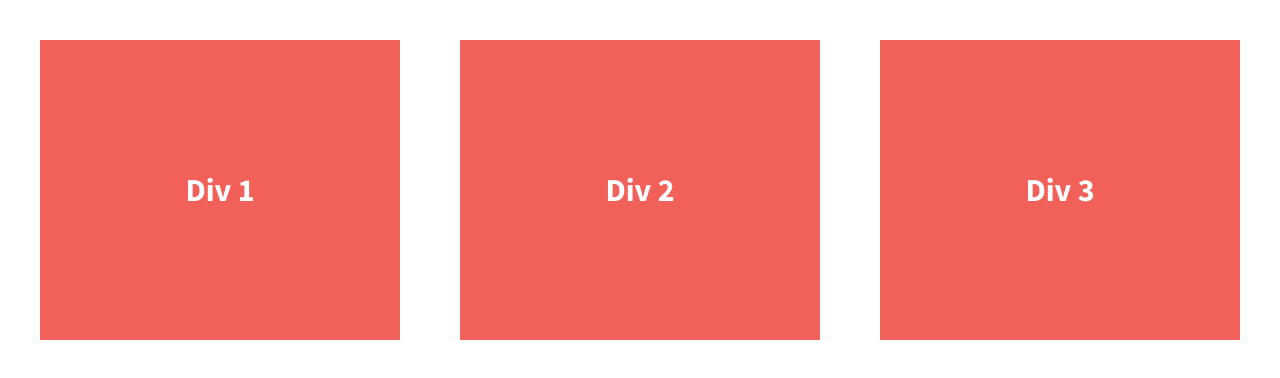
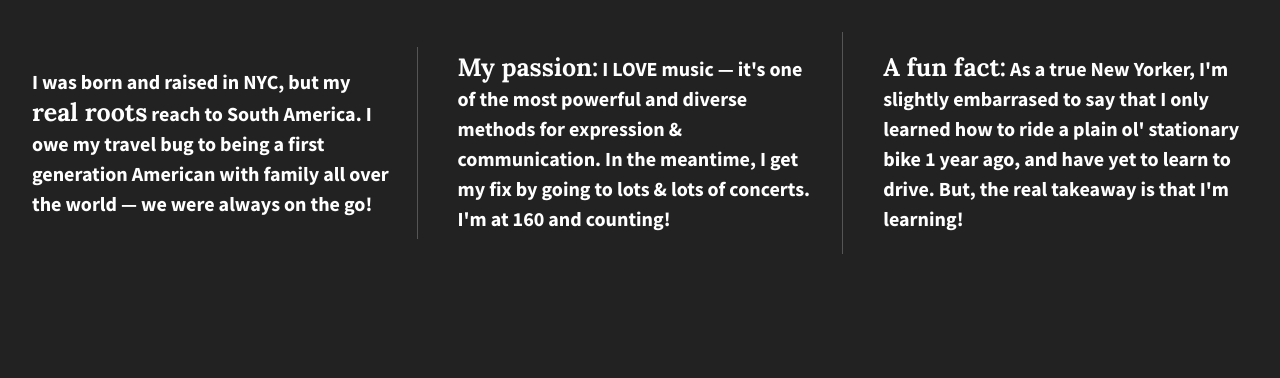
Before and after one commit to JanelleA/206-divs-flexbox-starter, a plain HTML site: page index.html in a window 1280 px wide. Drawn offline with nearby package versions, Linux system fonts and the light colour scheme.

Commit message:
content added and css styles changed for step 4

```diff
--- a/css/main.css
+++ b/css/main.css
@@ -97,21 +97,24 @@ textarea {
 
 
 html {
-  background-color: #fff;
+  background-color: #222;
   height: 100%;
+  width: 100%;
 }
 
 body {
   font-family: 'Source Sans Pro', sans-serif;
+  font-weight: 700;
   padding: 2em;
-  font-size: 1.25em;
+  color: #fff;
   height: 100%;
 }
 
 .wrapper {
   display: flex;
+  flex-flow: row wrap;
   justify-content: space-between;
-  font-weight: 700;
+  align-items: center;
 }
 
 .div-1, .div-2, .div-3 {
@@ -120,12 +123,20 @@ body {
   align-items: center;
   color: #fff;
   line-height: 1.5em;
-  font-size: 1.6em;
-  background-color: #f16059;
-  height: 300px;
+  font-size: 1.25em;
+  height: auto;
   width: 30%;
 }
 
+.wrapper span {
+  font-family: 'Lora', serif;
+  font-size: 1.25em;
+}
+
+.div-1, .div-2 {
+  border-right: 1px solid #555;
+  padding-right: 1em;
+}
 
 
 
--- a/index.html
+++ b/index.html
@@ -23,13 +23,13 @@
 
         <section class="wrapper">
             <div class="div-1">
-                Div 1
+                <p>I was born and raised in NYC, but my <span>real roots</span> reach to South America. I owe my travel bug to being a first generation American with family all over the world &mdash; we were always on the go!</p>
             </div>
             <div class="div-2">
-                Div 2
+                <p><span>My passion&#58;</span> I LOVE music &mdash; it's one of the most powerful and diverse methods for expression &amp; communication. In the meantime, I get my fix by going to lots &amp; lots of concerts. I'm at 160 and counting!</p>
             </div>
             <div class="div-3">
-                Div 3
+                <p><span>A fun fact&#58;</span> As a true New Yorker, I'm slightly embarrased to say that I only learned how to ride a plain ol' stationary bike 1 year ago, and have yet to learn to drive. But, the real takeaway is that I'm learning!</p>
             </div>
         </section>
 
```
